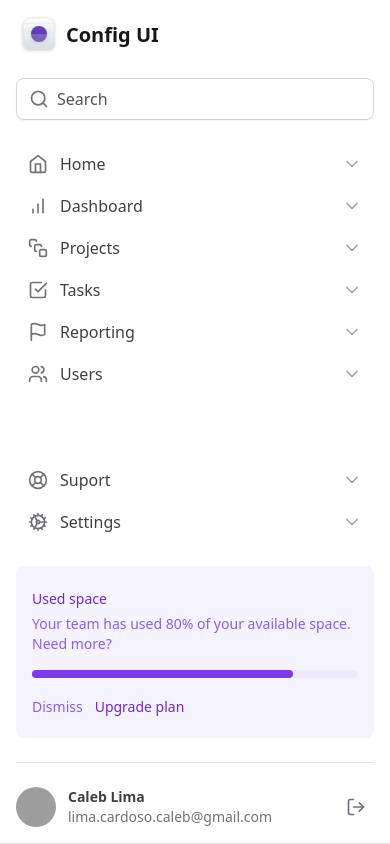
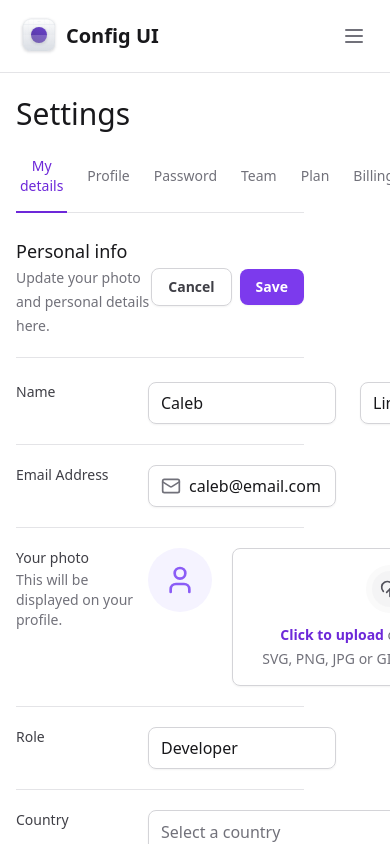
Before and after one commit to jovemcleb/tailwind-iu, a React (Vite) app: page / in a window 390 px wide. Shown: the top 844 px of the page. Built offline with nearby package versions, Linux system fonts and the light colour scheme; grey boxes are pictures that could not be loaded.

Commit message:
feat(Sidebar): implements open and close sidebar

```diff
--- a/package.json
+++ b/package.json
@@ -11,6 +11,7 @@
   },
   "dependencies": {
     "@formkit/auto-animate": "^0.8.1",
+    "@radix-ui/react-collapsible": "^1.0.3",
     "@radix-ui/react-select": "^2.0.0",
     "@radix-ui/react-tabs": "^1.0.4",
     "framer-motion": "^11.0.8",
--- a/src/view/Components/Sidebar/index.tsx
+++ b/src/view/Components/Sidebar/index.tsx
@@ -1,16 +1,28 @@
-import { Cog, LifeBuoy, Search } from 'lucide-react';
+import { Cog, LifeBuoy, Menu, Search } from 'lucide-react';
 import { Logo } from '../Logo';
 import { MainNavigation } from './MainNavigation';
 import { NavItem } from './MainNavigation/NavItem';
 import UsedSpaceWidget from './UsedSpaceWidget';
 import { Profile } from './Profile';
 import * as Input from '../Input';
+import * as Collapsible from '@radix-ui/react-collapsible';
+import { Button } from '../Button';
 
 export function Sidebar() {
   return (
-    <aside className="fixed bottom-0 left-0 right-0 top-0 z-20 flex flex-col gap-6 border-b border-zinc-200 bg-white p-4   lg:relative lg:right-auto lg:w-80 lg:border-r lg:px-5 lg:py-8">
+    <Collapsible.Root className="fixed left-0 right-0 top-0 z-20 flex flex-col gap-6 border-b border-zinc-200 bg-white p-4 data-[state=open]:h-screen lg:right-auto lg:w-80 lg:border-r lg:px-5 lg:py-8 lg:data-[state=closed]:h-screen">
+      <div className="flex items-center justify-between">
         <Logo />
-
+        <Collapsible.Trigger asChild className="lg:hidden">
+          <Button variant="ghost">
+            <Menu className="h-6 w-6" />
+          </Button>
+        </Collapsible.Trigger>
+      </div>
+      <Collapsible.Content
+        forceMount
+        className="flex flex-1 flex-col gap-6 data-[state=closed]:hidden lg:data-[state=closed]:flex"
+      >
         <Input.Root>
           <Input.Prefix>
             <Search className="h-5 w-5 text-zinc-500" />
@@ -31,6 +43,7 @@
         <div className="h-px bg-zinc-200" />
 
         <Profile />
-    </aside>
+      </Collapsible.Content>
+    </Collapsible.Root>
   );
 }
--- a/src/view/Layouts/LayoutApp.tsx
+++ b/src/view/Layouts/LayoutApp.tsx
@@ -5,7 +5,7 @@
   return (
     <div className="grid min-h-screen grid-cols-app">
       <Sidebar />
-      <main className="px-4 pb-12 pt-8">
+      <main className="px-4 pb-12 pt-24 lg:col-start-2 lg:px-4 lg:pb-12 lg:pt-8">
         <Outlet />
       </main>
     </div>
```
Also changed, not shown: 1 other file (tests, documents, lock files or other folders). Lines whose indentation alone changed are shown as unchanged.
